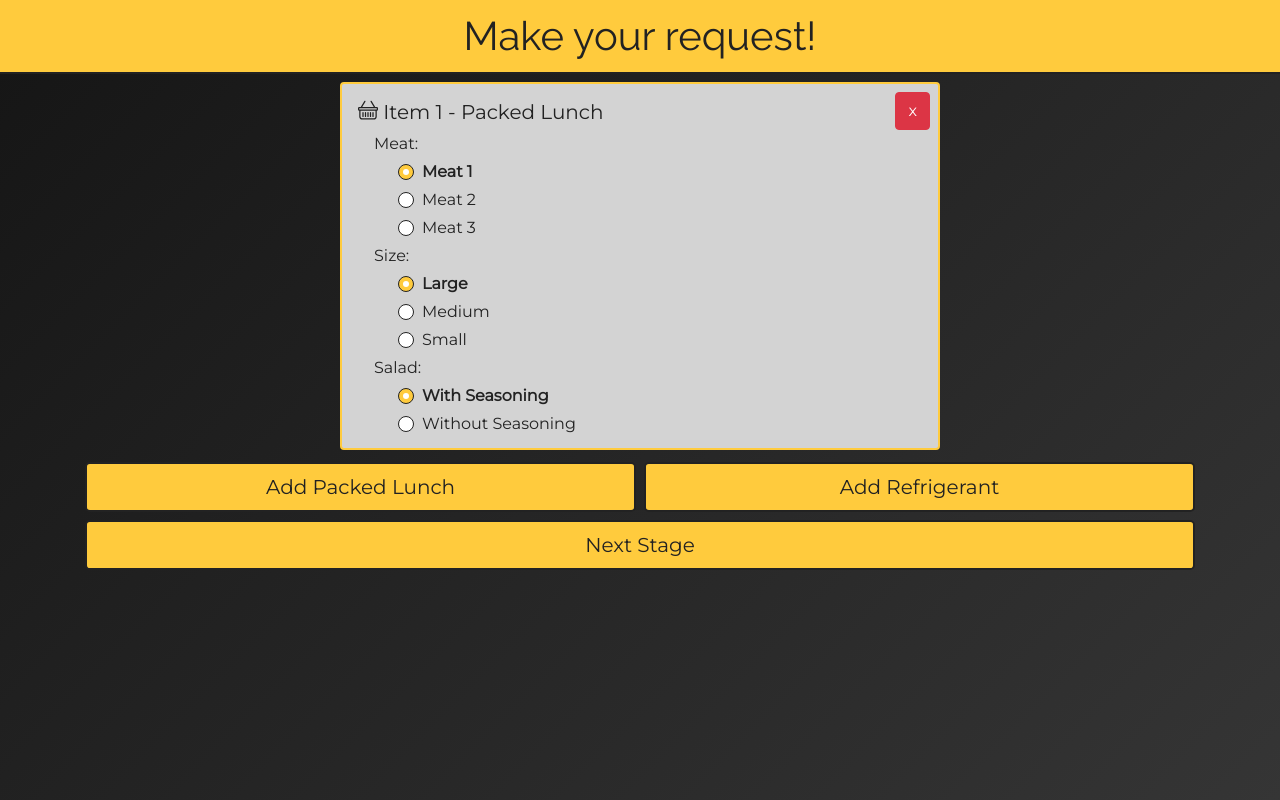
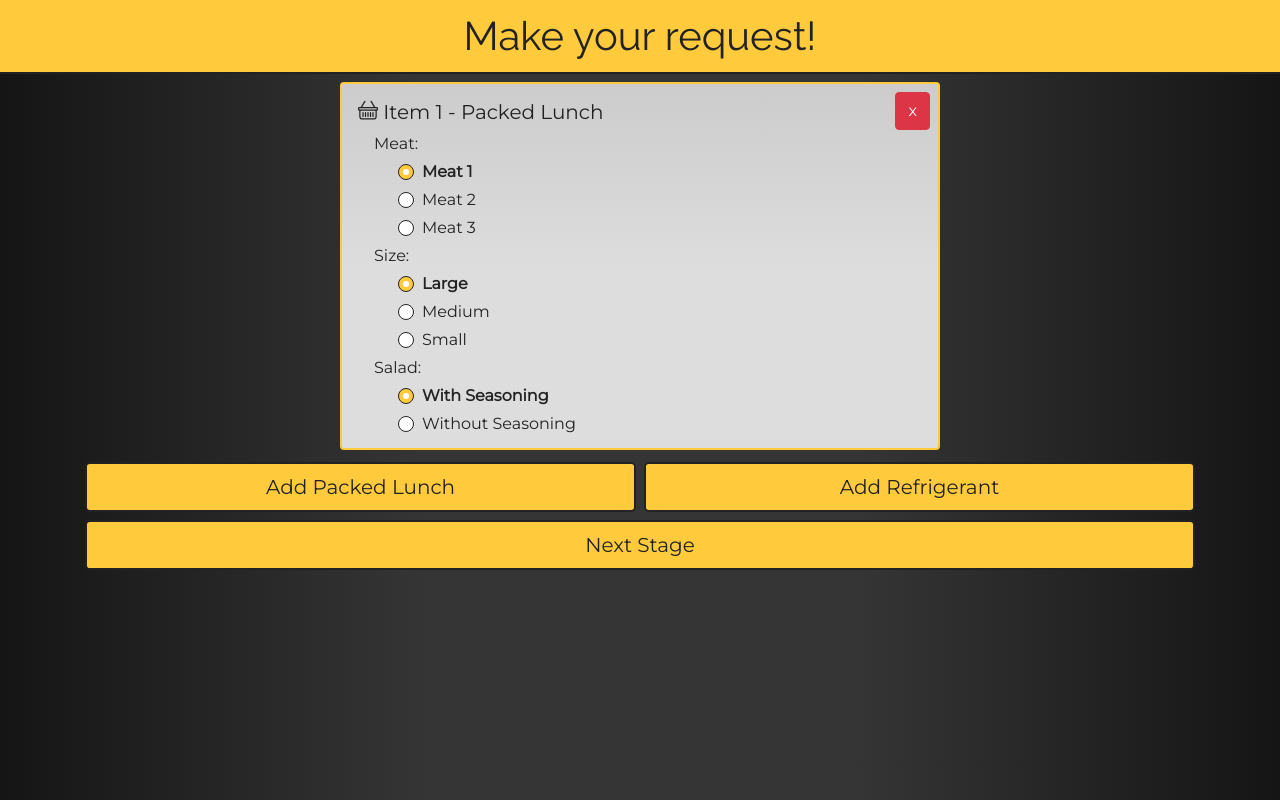
Before and after one commit to GustavoKlinfuss/Lunch-X__WebApp, a Vue app: page / in a window 1280 px wide. Built offline with nearby package versions, Linux system fonts and the light colour scheme; what vue-the-mask would draw is missing.

Commit message:
simple changes in design, principally backgrounds.

```diff
--- a/src/app/OrderMaker.vue
+++ b/src/app/OrderMaker.vue
@@ -102,7 +102,7 @@ body {
   font-family: 'Montserrat', sans-serif;
   font-size: 1rem;
   flex-grow: 1;
-  background: linear-gradient(135deg, #151515,  #353535);
+  background: linear-gradient(90deg, #151515,  #353535, #353535, #151515);
 }
 
 .header {
--- a/src/app/user-details/UserDetails.vue
+++ b/src/app/user-details/UserDetails.vue
@@ -87,7 +87,7 @@ export default {
 
 <style scoped lang="scss">
 .card {
-  background-color: $primary;
+  background: linear-gradient(#cccccc, #dddddd, #dddddd);;
   border: 2px solid $secondary;
 }
 </style>
--- a/src/components/BaseCard.vue
+++ b/src/components/BaseCard.vue
@@ -39,7 +39,7 @@ export default {
 
 <style scoped lang="scss">
 .card {
-  background-color: lightgray;
+  background: linear-gradient(#cccccc, #dddddd, #dddddd);
   border: solid 2px $primary;
   padding: 8px;
 }
```
